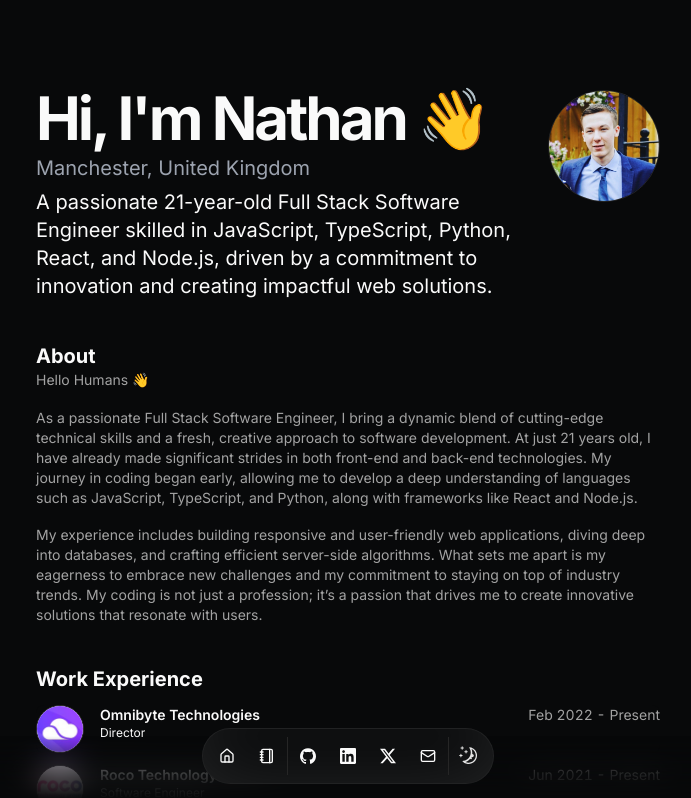
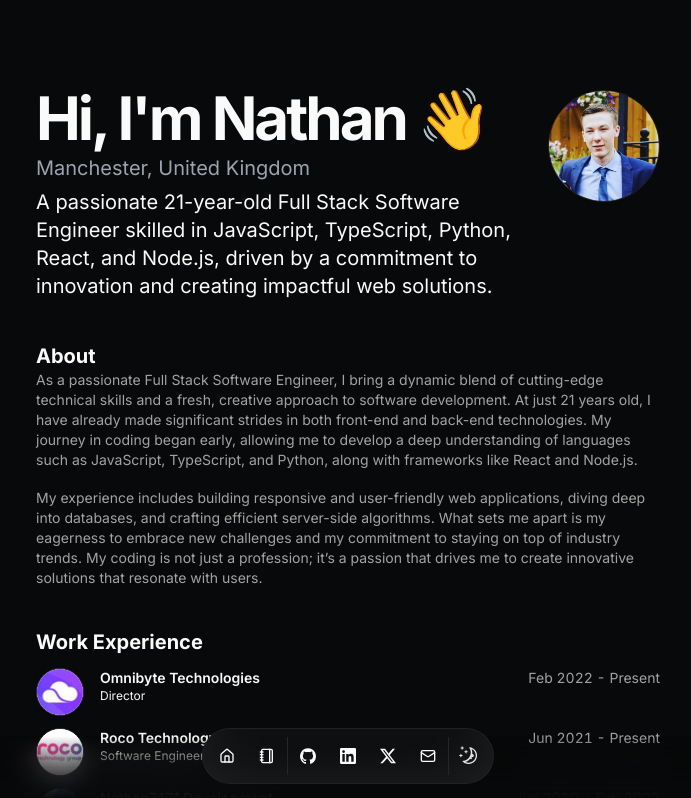
Before and after one commit to mrnat7471/nathan7471-website, a Next.js app: page / in a window 1280 px wide. Shown: the top 798 px of the page, without its empty margins (292-983 px from the left). Built offline with nearby package versions, Linux system fonts and the light colour scheme.

Commit message:
remove hello

```diff
--- a/src/data/resume.tsx
+++ b/src/data/resume.tsx
@@ -30,7 +30,7 @@ export const DATA = {
   description:
     `A passionate ${calculateAge('2002-07-07')}-year-old Full Stack Software Engineer skilled in JavaScript, TypeScript, Python, React, and Node.js, driven by a commitment to innovation and creating impactful web solutions.`,
   summary:
-    `Hello Humans 👋\n\n As a passionate Full Stack Software Engineer, I bring a dynamic blend of cutting-edge technical skills and a fresh, creative approach to software development. At just ${calculateAge('2002-07-07')} years old, I have already made significant strides in both front-end and back-end technologies. My journey in coding began early, allowing me to develop a deep understanding of languages such as JavaScript, TypeScript, and Python, along with frameworks like React and Node.js.\n\nMy experience includes building responsive and user-friendly web applications, diving deep into databases, and crafting efficient server-side algorithms. What sets me apart is my eagerness to embrace new challenges and my commitment to staying on top of industry trends. My coding is not just a profession; it’s a passion that drives me to create innovative solutions that resonate with users.`,
+    `As a passionate Full Stack Software Engineer, I bring a dynamic blend of cutting-edge technical skills and a fresh, creative approach to software development. At just ${calculateAge('2002-07-07')} years old, I have already made significant strides in both front-end and back-end technologies. My journey in coding began early, allowing me to develop a deep understanding of languages such as JavaScript, TypeScript, and Python, along with frameworks like React and Node.js.\n\nMy experience includes building responsive and user-friendly web applications, diving deep into databases, and crafting efficient server-side algorithms. What sets me apart is my eagerness to embrace new challenges and my commitment to staying on top of industry trends. My coding is not just a profession; it’s a passion that drives me to create innovative solutions that resonate with users.`,
   avatarUrl: "/avatar.png",
   skills: [
       "Python",
```
